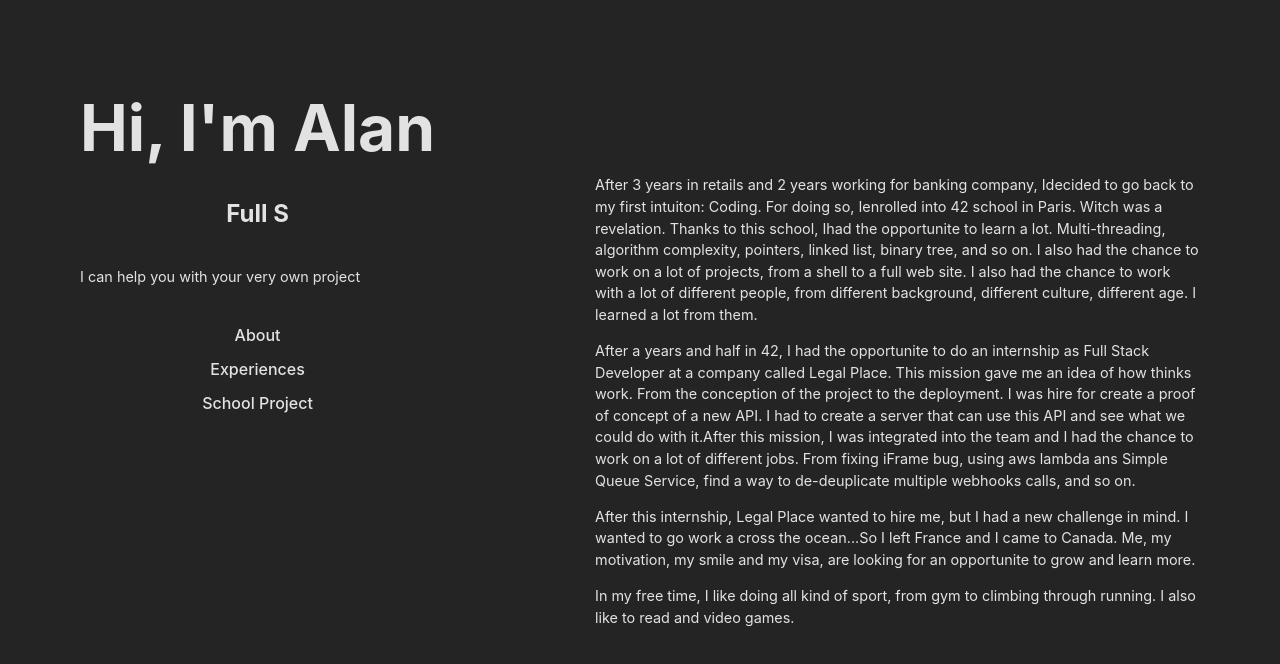
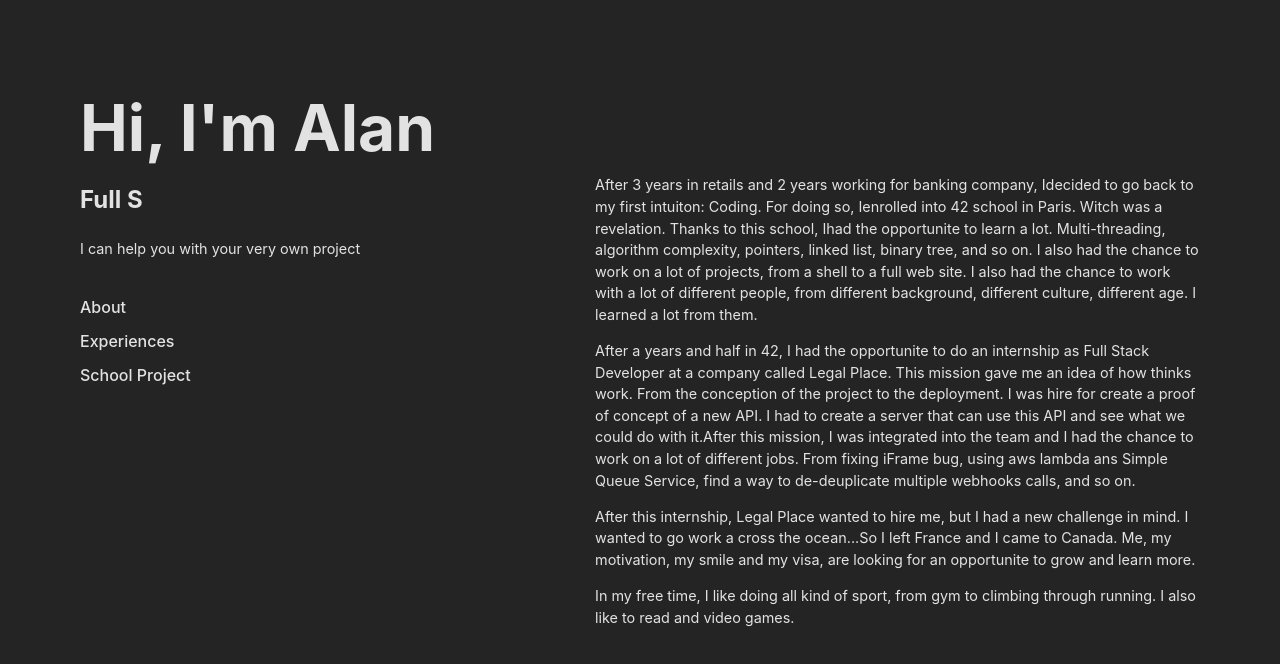
Before and after one commit to AlanBoulesteix/portfolio, a React (Vite) app: page / in a window 1280 px wide. Shown: the top 664 px of the page. Built offline with nearby package versions, Linux system fonts and the light colour scheme.

Commit message:
update style pat II

```diff
--- a/src/component/Navbar/Navbar.styles.css
+++ b/src/component/Navbar/Navbar.styles.css
@@ -3,7 +3,6 @@ nav ul {
   padding: 0;
   display: flex;
   flex-direction: column;
-  align-items: center;
 }
 
 nav ul li {
--- a/src/component/Presentation/Profile.tsx
+++ b/src/component/Presentation/Profile.tsx
@@ -9,13 +9,11 @@ export function Profile() {
   return (
     <div className="presentationDiv">
       <h1>Hi, I'm Alan</h1>
-      <div className="typewriterDiv">
-        <Typewriter
-          text={ROLES[index]}
-          setSelectedWordIndex={setIndex}
-          maxWordsLen={ROLES.length}
-        />
-      </div>
+      <Typewriter
+        text={ROLES[index]}
+        setSelectedWordIndex={setIndex}
+        maxWordsLen={ROLES.length}
+      />
       <p>I can help you with your very own project</p>
     </div>
   );
--- a/src/component/Presentation/profile.styles.css
+++ b/src/component/Presentation/profile.styles.css
@@ -2,12 +2,3 @@
     display: flex;
     flex-direction: column;
   }
-
-.typewriterDiv {
-  display: flex;
-  justify-content: center;
-}
-
-.typewriterDiv a {
-  padding-right: 0.4rem;
-}
--- a/src/component/Typewriter/Typewriter.tsx
+++ b/src/component/Typewriter/Typewriter.tsx
@@ -1,4 +1,5 @@
 import { useTypewriter } from '../../hook/useTypewriter';
+import './Typewriter.styles.css';
 
 type TypewriterProps = {
   text: string;
--- a/src/component/Typewriter/typewriter.styles.css
+++ b/src/component/Typewriter/typewriter.styles.css
@@ -1,4 +1,10 @@
-.typeWriter.paragraph {
+.typewriter {
+  height: 3rem;
+  display: flex;
+  align-items: center;
+}
+
+.typewriter p.paragraph {
   font-size: 4rem;
   font-weight: 400;
 }
```
